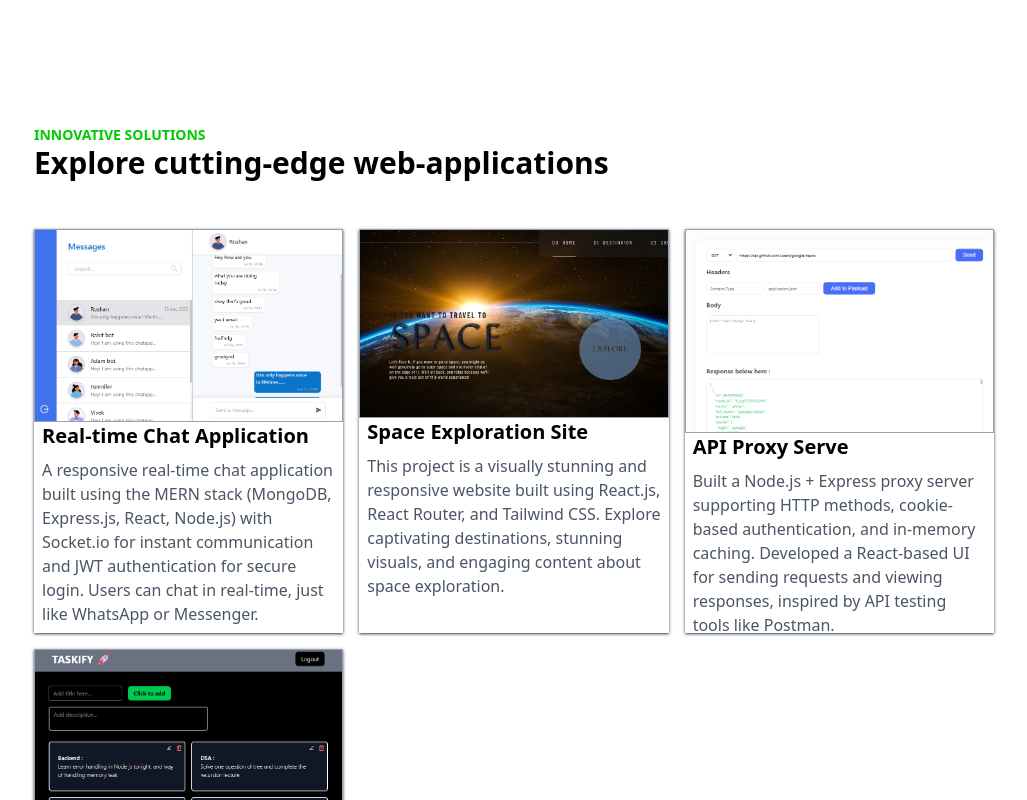
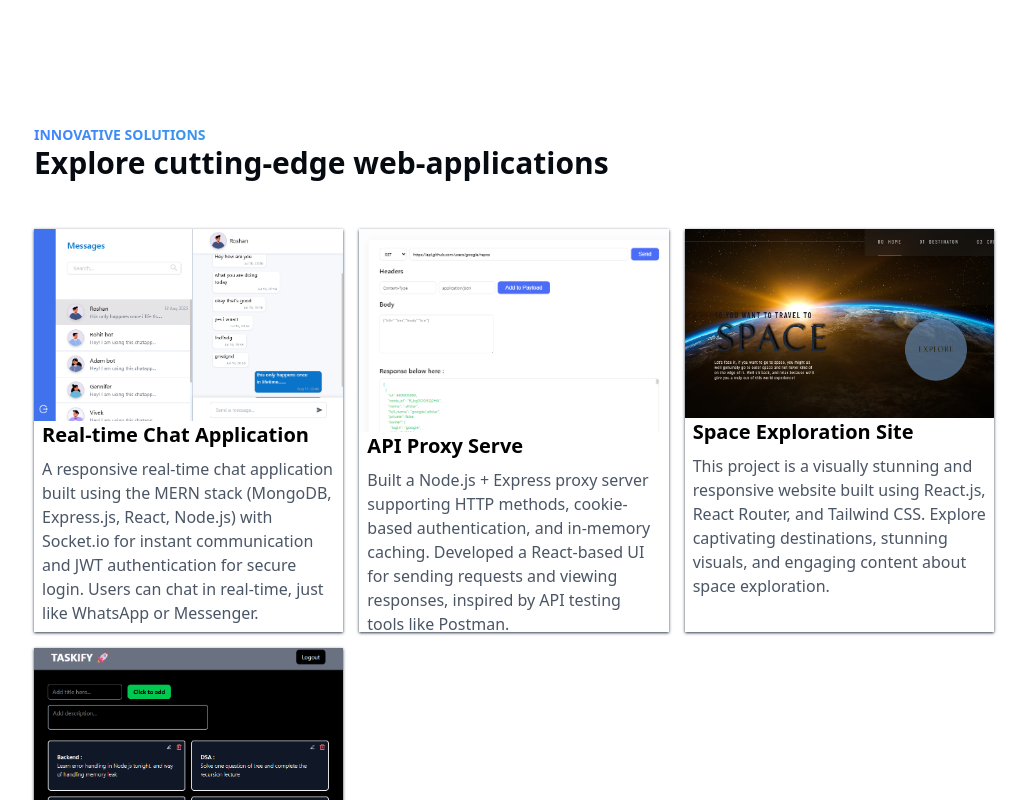
Before and after one commit to Harish010818/Harish-portfolio-web-app, a Next.js app in the folder client/: page / in a window 1280 px wide. Shown: the part 1820-2620 px from the top of the page, without its empty margins (126-1153 px from the left). Built offline with nearby package versions, Linux system fonts and the light colour scheme.

Commit message:
some UI updated

```diff
--- a/client/src/components/sections/Contact.js
+++ b/client/src/components/sections/Contact.js
@@ -72,10 +72,10 @@ const Contact = () => {
 
             {/* Left Side: Contact Form */}
             <div className="space-y-6">
-                <h3 className="text-[var(--office-green)] font-semibold uppercase tracking-wide">
+                <h3 className="font-bold text-sm bg-gradient-to-r from-[#4284FF] to-[#2ECC71] bg-clip-text text-transparent uppercase tracking-wide">
                     Get In Touch
                 </h3>
-                <h1 className="text-3xl md:text-4xl font-bold">
+                <h1 className="text-3xl md:text-4xl font-bold text-[var(--rich-black)]">
                     Let&apos;s discuss your next project!
                 </h1>
 
@@ -134,7 +134,7 @@ const Contact = () => {
 
                     <button type="submit"
                             onClick={submitHandler}
-                            className="w-full md:w-96 bg-[var(--office-green)] text-white py-2.5 px-4  hover:bg-[var(--hover-green)]"
+                            className="w-full md:w-96 bg-[var(--rich-black)]  text-white py-2.5 px-4  hover:bg-gray-300 cursor-pointer"
                            >
                     Submit
                     </button>
--- a/client/src/components/sections/Home.js
+++ b/client/src/components/sections/Home.js
@@ -17,7 +17,7 @@ const Home = () => {
 
         </div>
         <div>
-          <h1 className="text-3xl md:text-4xl font-bold text-[var(--rich-black)]">Have a project in mind?</h1>
+          <h1 className="text-3xl md:text-4xl font-bold text-[var(--rich-black)]">Have a project in mind ?</h1>
           <button className="cursor-pointer mt-6 w-44 md:w-52  py-3 font-bold bg-[var(--rich-black)] text-white rounded-lg hover:scale-105 ease-in-out duration-300">
             <a href="/intake" className="text-xs md:text-lg font-sans font-medium">Let&apos;s Get Started</a>
           </button>
--- a/client/src/components/sections/Projects.js
+++ b/client/src/components/sections/Projects.js
@@ -9,18 +9,18 @@ const projects = [
   },
 
   {
+    id: "api-proxy",
+    title: "API Proxy Serve",
+    desc: "Built a Node.js + Express proxy server supporting HTTP methods, cookie-based authentication, and in-memory caching. Developed a React-based UI for sending requests and viewing responses, inspired by API testing tools like Postman.",
+    url: "https://postman-lite-nfhf.vercel.app",
+    thumbnail: "/assets/Projects/api_proxy.png",
+  },
+  {
     id: "space-exploration",
     title: "Space Exploration Site",
     desc: "This project is a visually stunning and responsive website built using React.js, React Router, and Tailwind CSS. Explore captivating destinations, stunning visuals, and engaging content about space exploration.",
     url: "https://space-travel-website-beta.vercel.app/",
     thumbnail: "/assets/Projects/space_home.png",
-  },
-  {
-    id: "api-proxy",
-    title: "API Proxy Serve",
-    desc: "Built a Node.js + Express proxy server supporting HTTP methods, cookie-based authentication, and in-memory caching. Developed a React-based UI for sending requests and viewing responses, inspired by API testing tools like Postman.",
-    url: "https://postman-lite-nfhf.vercel.app",
-    thumbnail: "/assets/Projects/api_proxy.png",
   },
 
   {
@@ -37,16 +37,16 @@ const Projects = () => {
   return (
     <div className="grid gap-12 grid-cols-1 px-6 md:px-40 py-10 md:py-24">
       <div className="gap-4">
-        <p className="uppercase font-bold text-sm text-[var(--office-green)]">Innovative solutions</p>
-        <h1 className="text-2xl md:text-3xl font-bold text-black">Explore cutting-edge web-applications</h1>
+        <p className="uppercase font-bold text-sm bg-gradient-to-r from-[#4284FF] to-[#2ECC71] bg-clip-text text-transparent">Innovative solutions</p>
+        <h1 className="text-2xl md:text-3xl font-bold text-[var(--rich-black)]">Explore cutting-edge web-applications</h1>
       </div>
 
-      <div className="grid grid-cols-1 md:grid-cols-3 gap-5 md:gap-4">
+      <div className="grid grid-cols-1 md:grid-cols-3 gap-5 md:gap-4 ">
         {projects.map((project) => (
           <a key={project.id} href={project.url} target="_blank" rel="noopener noreferrer" className="overflow-hidden hover:scale-105 transition-all duration-300 group shadow shadow-gray-600">
-               <img src={project.thumbnail} alt={project.title} className=" border border-gray-400" />
+               <img src={project.thumbnail} alt={project.title} className="" />
                <div className=" px-2 pb-2 md:h-50">
-               <h2 className="text-xl font-semibold group-hover:text-[var(--office-green)]">{project.title}</h2>
+               <h2 className="text-xl font-semibold group-hover:bg-gradient-to-r group-hover:from-[#4284FF] group-hover:to-[#2ECC71] group-hover:bg-clip-text group-hover:text-transparent">{project.title}</h2>
                <p className="text-gray-600 mt-2">{project.desc}</p>
             </div>
          </a>
--- a/client/src/components/shared/Footer.js
+++ b/client/src/components/shared/Footer.js
@@ -3,7 +3,7 @@ import Link from "next/link";
 import { FaLinkedin, FaGithub, FaXTwitter, FaCode } from "react-icons/fa6";
 const Footer = () => {
     return (
-        <footer className="bg-[var(--rich-black)] text-white px-6 md:px-40 py-6 border-t border-gray-700">
+        <footer className="bg-[var(--rich-black)] text-white px-6 md:px-40 py-6">
             {/* Main Grid */}
             <div className="grid gap-10 grid-cols-1">
 
```
